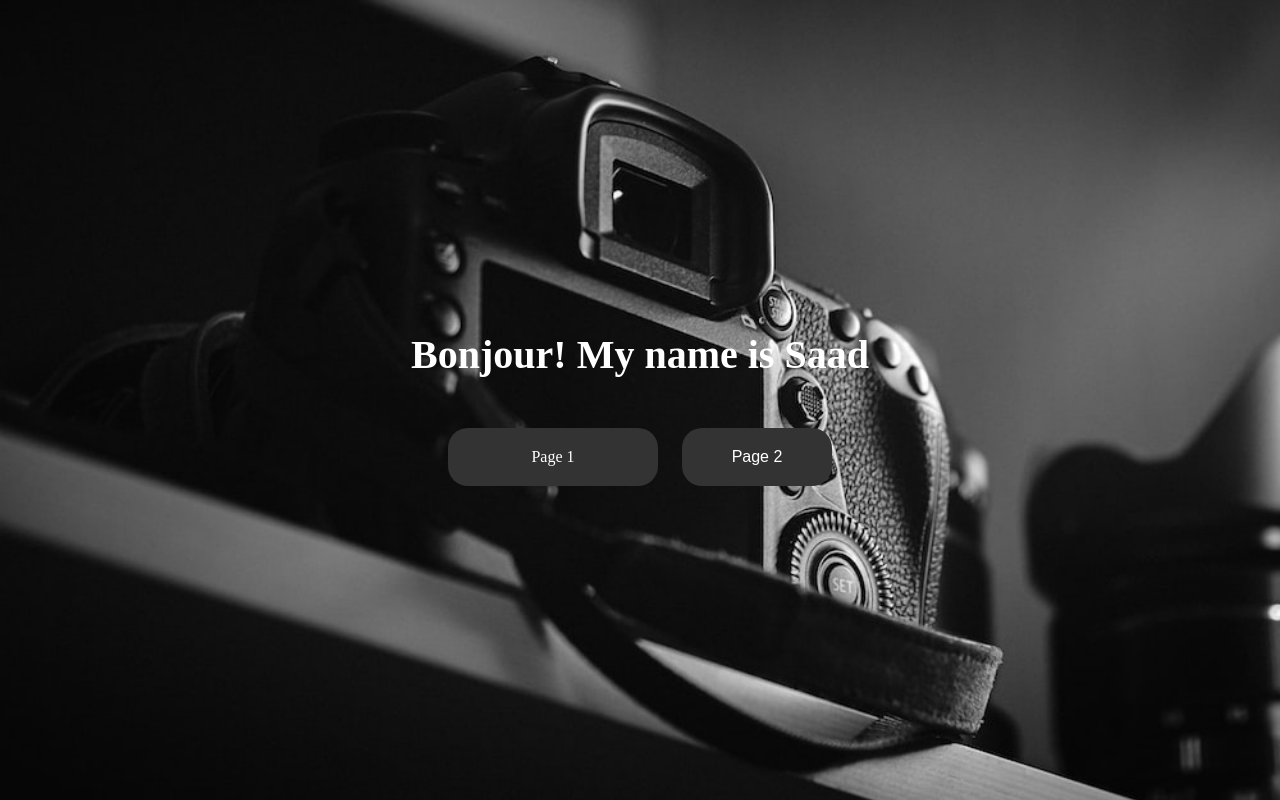
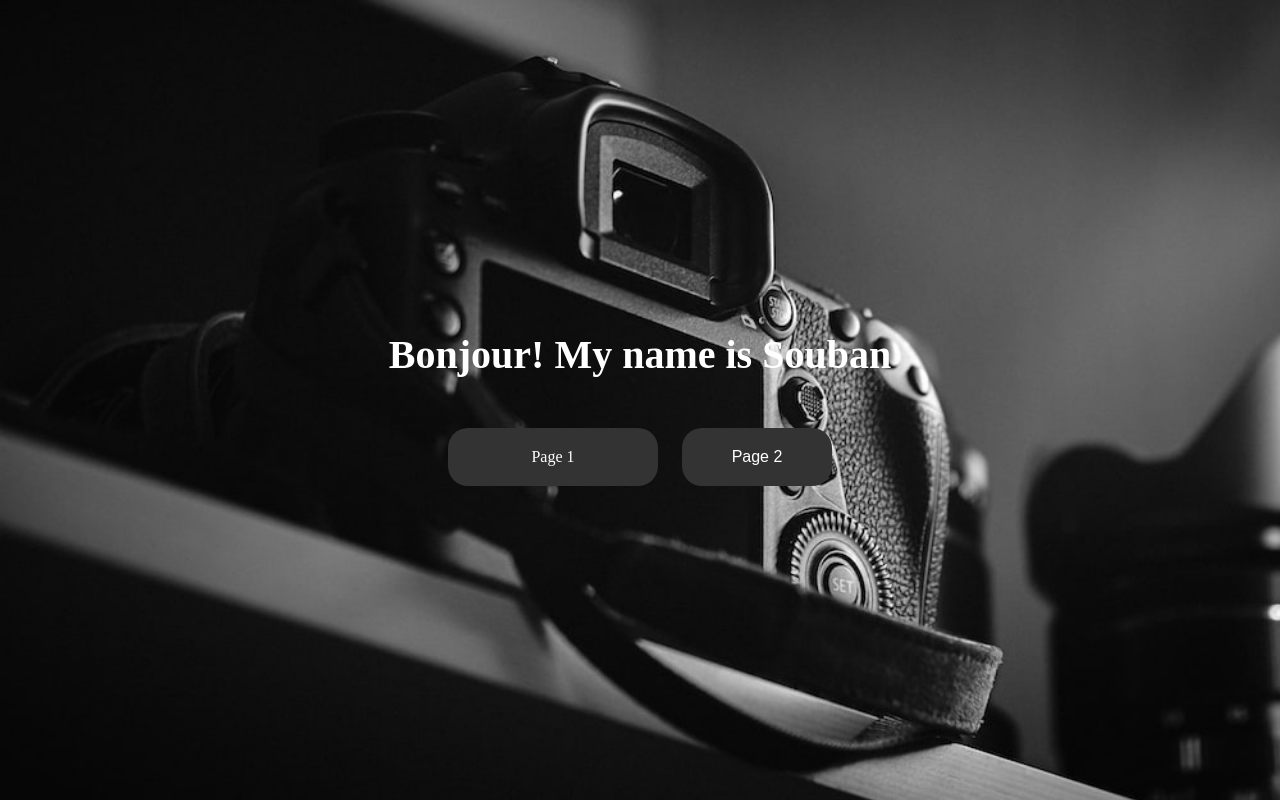
Before and after one commit to FaTaLz8932/soban, a plain HTML site: page index.html in a window 1280 px wide. Drawn offline with Linux system fonts and the light colour scheme.

Commit message:
index.html  update

```diff
--- a/index.html
+++ b/index.html
@@ -70,7 +70,7 @@
 <body>
     <header>
         <div class="button-wrapper">
-            <h1>Bonjour! My name is Saad</h1>
+            <h1>Bonjour! My name is Souban</h1>
             <div class="button-container">
                 <a class="button" href="page1.html">Page 1</a>
                 <button class="button" onclick="authenticate()">Page 2</button>
```
